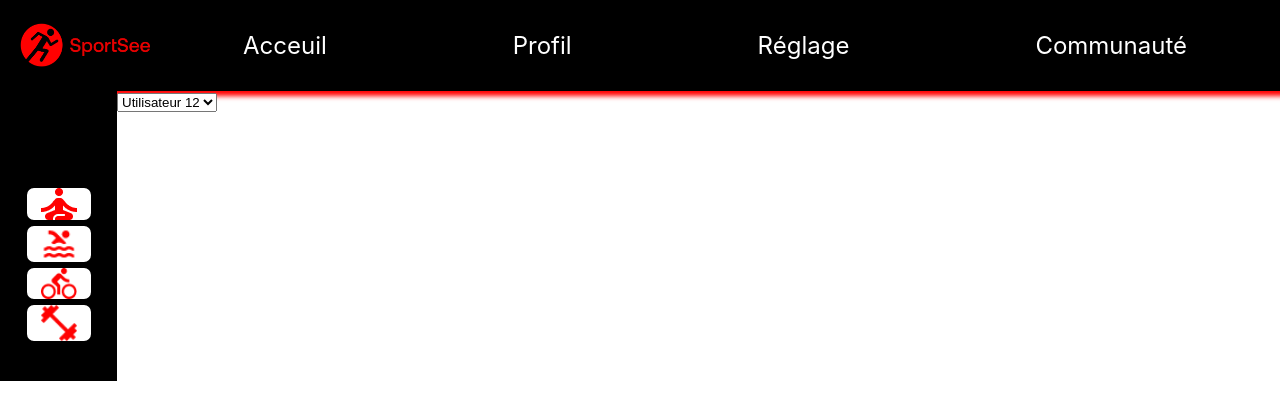
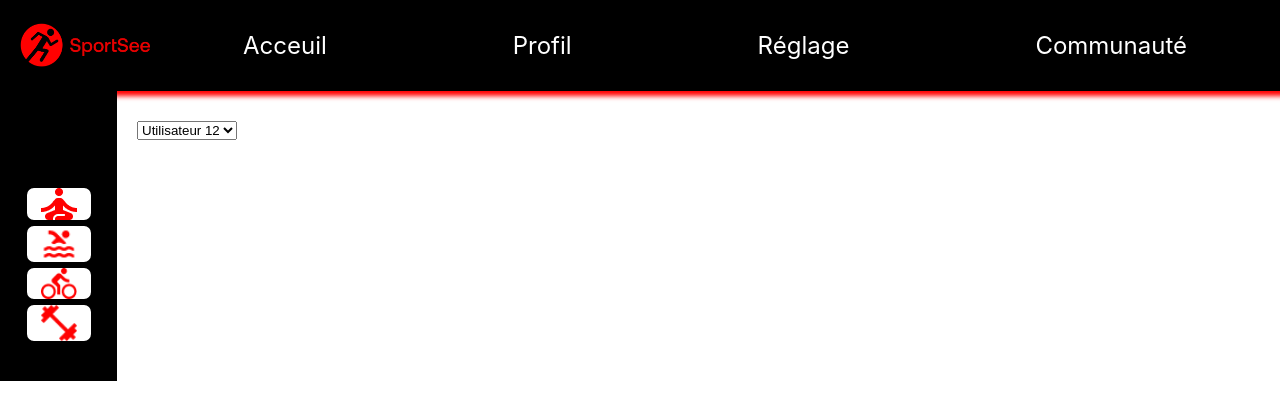
Before and after one commit to corentin-e-student/Edercorentin_12_17062022, a React (Create React App) app: page / in a window 1280 px wide. Shown: the top 420 px of the page. Built offline with nearby package versions, Linux system fonts and the light colour scheme; no server answers.

Commit message:
Position change for user id selector

```diff
--- a/src/pages/Dashboard/Dashboard.jsx
+++ b/src/pages/Dashboard/Dashboard.jsx
@@ -16,7 +16,7 @@ function Dashboard () {
     return (
     <div className='dashboard_background'>
         <div className='dashboard_user_components_position'>
-            <select value={userId} onChange={handleChangeUserType}>
+            <select value={userId} onChange={handleChangeUserType} className="dashboard-user_id_selector">
                 {options.flatMap(option =>
                     <option key={option.value} value={option.value}>{option.text}</option>
                 )}
--- a/src/pages/Dashboard/dashboard.css
+++ b/src/pages/Dashboard/dashboard.css
@@ -7,3 +7,8 @@
     height: 100%;
     width: 100%;
 }
+
+.dashboard-user_id_selector {
+    margin-top: 30px;
+    margin-left: 20px;
+}
```
